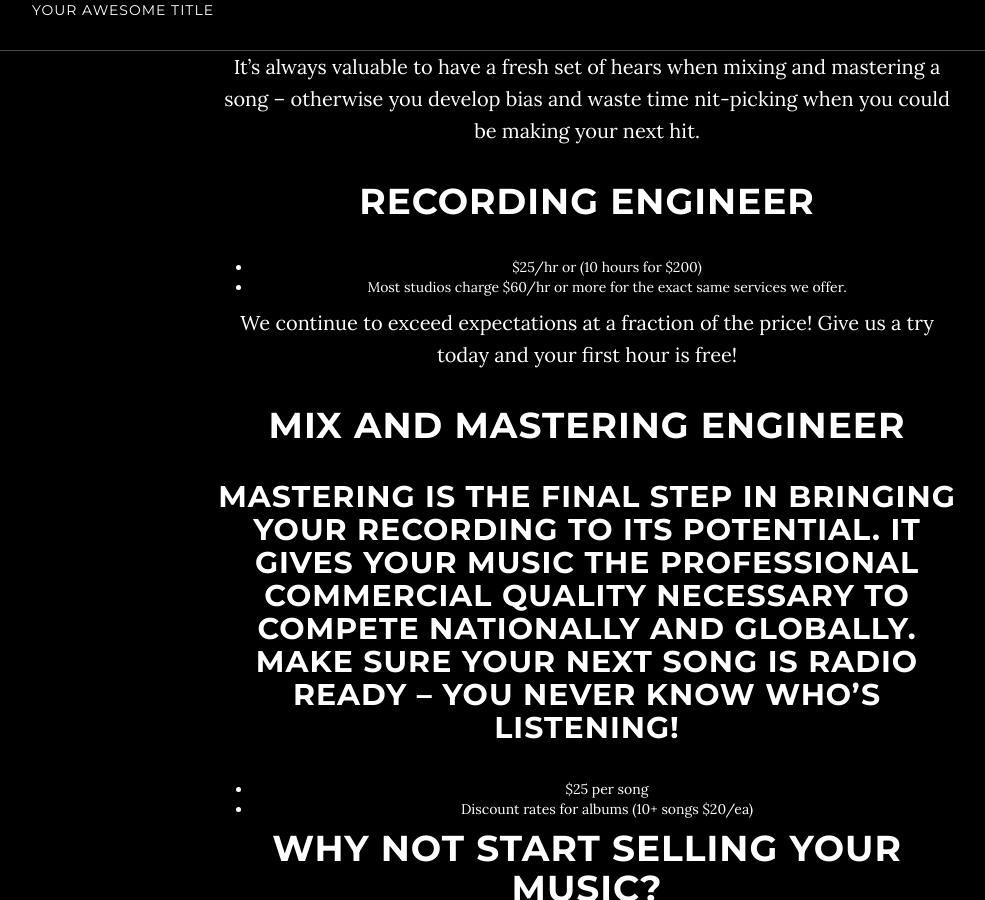
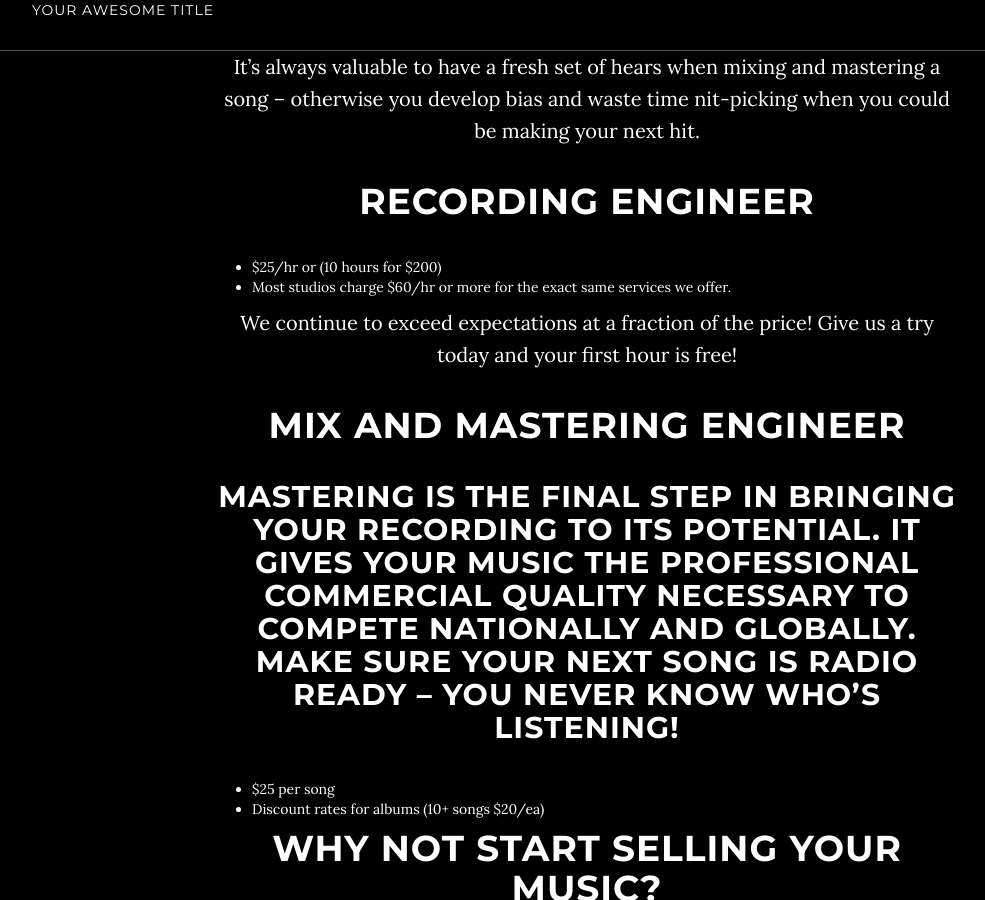
Before and after one commit to zackhanni/Soma-website-classic, a Jekyll site: the page built from index.html, in a window 1280 px wide and 900 px high, scrolled down 1215 px. Shown: the whole window, without its empty margins (53-1038 px from the left). Built offline with Jekyll 4.4.1, drawn with Linux system fonts in a browser that asks for light colours.

Commit message:
set ul and ol to left align

```diff
--- a/_sass/grayscale.scss
+++ b/_sass/grayscale.scss
@@ -49,6 +49,10 @@ a {
     -webkit-transition: all .2s ease-in-out;
     -moz-transition: all .2s ease-in-out;
     transition: all .2s ease-in-out;
+}
+
+ul,ol {
+    text-align: left;
 }
 
 a:hover,
```
